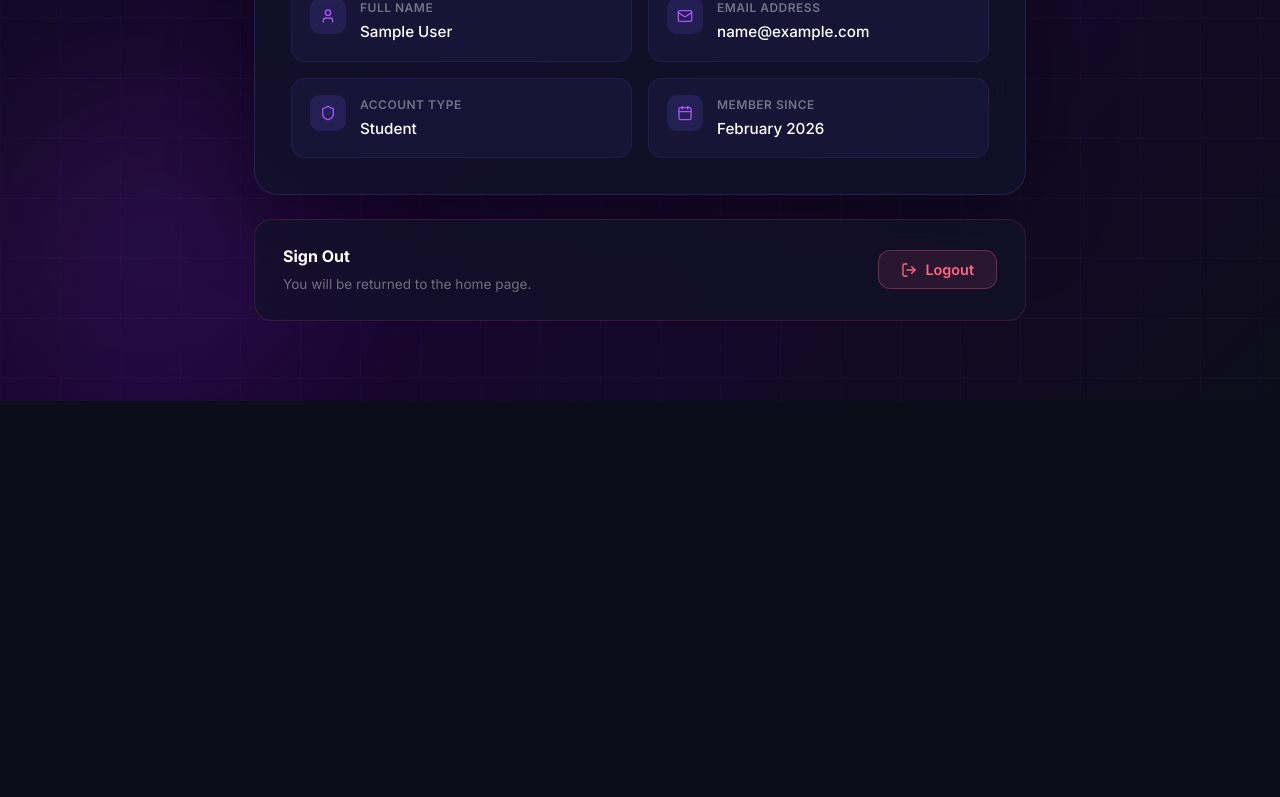
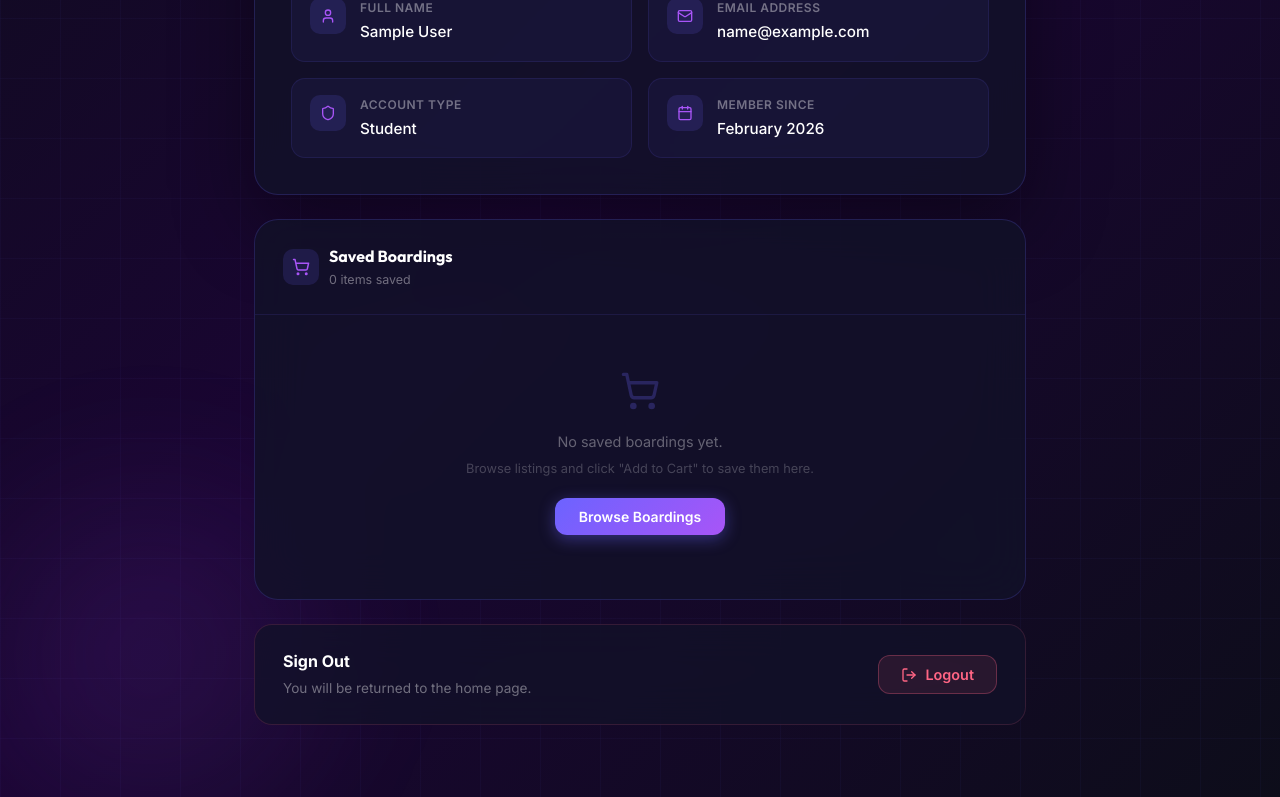
Before and after one commit to madhawadiyanath/unispace-frontend, a React (Vite) app: page /profile in a window 1280 px wide. Shown: the part 582-1379 px from the top of the page. Before the commit the page ends 983 px from the top, so only its background shows below. Built offline with nearby package versions, Linux system fonts and the light colour scheme; sample sign-in values are in the browser's storage.

Commit message:
It shows in user profile

```diff
--- a/src/Pages/UserProfilePage.tsx
+++ b/src/Pages/UserProfilePage.tsx
@@ -15,6 +15,9 @@ import {
   Clock,
   CheckCircle,
   XCircle,
+  ShoppingCart,
+  Trash2,
+  ExternalLink,
 } from 'lucide-react';
 
 const API_BASE = 'http://localhost:5000';
@@ -29,6 +32,15 @@ interface Boarding {
   createdAt: string;
 }
 
+interface CartItem {
+  _id: string;
+  title: string;
+  price: number;
+  location: string;
+  photos: string[];
+  timestamp: number;
+}
+
 interface UserData {
   _id: string;
   name: string;
@@ -41,6 +53,7 @@ const UserProfilePage = () => {
   const [currentUser, setCurrentUser] = useState<UserData | null>(null);
   const [myBoardings, setMyBoardings] = useState<Boarding[]>([]);
   const [loadingBoardings, setLoadingBoardings] = useState(false);
+  const [cartItems, setCartItems] = useState<CartItem[]>([]);
 
   useEffect(() => {
     const stored = localStorage.getItem('user');
@@ -50,6 +63,12 @@ const UserProfilePage = () => {
     }
     const user = JSON.parse(stored);
     setCurrentUser(user);
+
+    // Load cart items from localStorage
+    const savedCart = localStorage.getItem('boardingCart');
+    if (savedCart) {
+      try { setCartItems(JSON.parse(savedCart)); } catch {}
+    }
 
     // Fetch landlord's own boarding submissions
     if (user.userType === 'landlord') {
@@ -61,6 +80,12 @@ const UserProfilePage = () => {
         .finally(() => setLoadingBoardings(false));
     }
   }, [navigate]);
+
+  const handleRemoveFromCart = (id: string) => {
+    const updated = cartItems.filter(item => item._id !== id);
+    setCartItems(updated);
+    localStorage.setItem('boardingCart', JSON.stringify(updated));
+  };
 
   const handleLogout = () => {
     localStorage.removeItem('user');
@@ -386,6 +411,107 @@ const UserProfilePage = () => {
           </div>
         )}
 
+        {/* ── Saved Boardings (Cart) section ── */}
+        <div
+          style={{
+            marginTop: '24px',
+            background: 'rgba(18, 18, 40, 0.80)',
+            backdropFilter: 'blur(24px)',
+            border: '1px solid rgba(108,99,255,0.2)',
+            borderRadius: '24px',
+            overflow: 'hidden',
+          }}
+        >
+          {/* Section header */}
+          <div style={{ padding: '24px 28px', borderBottom: '1px solid rgba(108,99,255,0.12)', display: 'flex', alignItems: 'center', justifyContent: 'space-between', flexWrap: 'wrap', gap: '12px' }}>
+            <div style={{ display: 'flex', alignItems: 'center', gap: '10px' }}>
+              <div style={{ width: '36px', height: '36px', borderRadius: '10px', background: 'rgba(108,99,255,0.15)', display: 'flex', alignItems: 'center', justifyContent: 'center' }}>
+                <ShoppingCart size={18} color="#a855f7" />
+              </div>
+              <div>
+                <h3 style={{ margin: 0, color: '#fff', fontFamily: "'Outfit', sans-serif", fontWeight: 700, fontSize: '1rem' }}>Saved Boardings</h3>
+                <p style={{ margin: 0, color: 'rgba(255,255,255,0.4)', fontSize: '0.78rem' }}>{cartItems.length} item{cartItems.length !== 1 ? 's' : ''} saved</p>
+              </div>
+            </div>
+            {cartItems.length > 0 && (
+              <button
+                onClick={() => { setCartItems([]); localStorage.setItem('boardingCart', '[]'); }}
+                style={{ display: 'flex', alignItems: 'center', gap: '6px', padding: '7px 14px', borderRadius: '10px', background: 'rgba(255,101,132,0.08)', border: '1px solid rgba(255,101,132,0.25)', color: '#FF6584', fontSize: '0.8rem', fontWeight: 600, cursor: 'pointer', transition: 'all 0.2s' }}
+                onMouseEnter={(e) => { (e.currentTarget as HTMLElement).style.background = 'rgba(255,101,132,0.18)'; }}
+                onMouseLeave={(e) => { (e.currentTarget as HTMLElement).style.background = 'rgba(255,101,132,0.08)'; }}
+              >
+                <Trash2 size={13} /> Clear All
+              </button>
+            )}
+          </div>
+
+          {/* Cart items list */}
+          <div style={{ padding: '16px 28px 24px' }}>
+            {cartItems.length === 0 ? (
+              <div style={{ textAlign: 'center', padding: '40px 0' }}>
+                <ShoppingCart size={40} color="rgba(108,99,255,0.25)" style={{ marginBottom: '12px' }} />
+                <p style={{ margin: 0, color: 'rgba(255,255,255,0.35)', fontSize: '0.9rem' }}>No saved boardings yet.</p>
+                <p style={{ margin: '6px 0 0', color: 'rgba(255,255,255,0.22)', fontSize: '0.8rem' }}>Browse listings and click "Add to Cart" to save them here.</p>
+                <button
+                  onClick={() => navigate('/')}
+                  style={{ marginTop: '18px', padding: '10px 24px', borderRadius: '12px', background: 'linear-gradient(135deg, #6C63FF, #a855f7)', border: 'none', color: '#fff', fontWeight: 600, fontSize: '0.875rem', cursor: 'pointer', boxShadow: '0 4px 16px rgba(108,99,255,0.4)' }}
+                >
+                  Browse Boardings
+                </button>
+              </div>
+            ) : (
+              <div style={{ display: 'flex', flexDirection: 'column', gap: '12px' }}>
+                {cartItems.map(item => (
+                  <div
+                    key={item._id}
+                    style={{ display: 'flex', alignItems: 'center', gap: '14px', padding: '14px 16px', borderRadius: '16px', background: 'rgba(108,99,255,0.05)', border: '1px solid rgba(108,99,255,0.14)', transition: 'all 0.2s' }}
+                    onMouseEnter={(e) => { (e.currentTarget as HTMLElement).style.background = 'rgba(108,99,255,0.1)'; }}
+                    onMouseLeave={(e) => { (e.currentTarget as HTMLElement).style.background = 'rgba(108,99,255,0.05)'; }}
+                  >
+                    {/* Thumbnail */}
+                    <div style={{ width: '72px', height: '56px', borderRadius: '10px', overflow: 'hidden', flexShrink: 0, background: 'rgba(108,99,255,0.12)', display: 'flex', alignItems: 'center', justifyContent: 'center' }}>
+                      {item.photos && item.photos.length > 0 ? (
+                        <img src={`${API_BASE}${item.photos[0]}`} alt={item.title} style={{ width: '100%', height: '100%', objectFit: 'cover' }} />
+                      ) : (
+                        <Home size={22} color="rgba(108,99,255,0.4)" />
+                      )}
+                    </div>
+
+                    {/* Info */}
+                    <div style={{ flex: 1, minWidth: 0 }}>
+                      <div style={{ fontWeight: 700, fontSize: '0.92rem', color: '#fff', overflow: 'hidden', textOverflow: 'ellipsis', whiteSpace: 'nowrap' }}>{item.title}</div>
+                      <div style={{ fontSize: '0.78rem', color: 'rgba(255,255,255,0.45)', marginTop: '3px' }}>{item.location}</div>
+                      <div style={{ fontSize: '0.82rem', color: '#a78bfa', fontWeight: 700, marginTop: '3px' }}>LKR {item.price?.toLocaleString()} / mo</div>
+                    </div>
+
+                    {/* Actions */}
+                    <div style={{ display: 'flex', gap: '8px', flexShrink: 0 }}>
+                      <button
+                        onClick={() => navigate(`/boarding/${item._id}`)}
+                        style={{ width: '36px', height: '36px', borderRadius: '10px', background: 'rgba(108,99,255,0.15)', border: '1px solid rgba(108,99,255,0.3)', color: '#a78bfa', cursor: 'pointer', display: 'flex', alignItems: 'center', justifyContent: 'center', transition: 'all 0.2s' }}
+                        onMouseEnter={(e) => { (e.currentTarget as HTMLElement).style.background = 'rgba(108,99,255,0.3)'; }}
+                        onMouseLeave={(e) => { (e.currentTarget as HTMLElement).style.background = 'rgba(108,99,255,0.15)'; }}
+                        title="View Listing"
+                      >
+                        <ExternalLink size={15} />
+                      </button>
+                      <button
+                        onClick={() => handleRemoveFromCart(item._id)}
+                        style={{ width: '36px', height: '36px', borderRadius: '10px', background: 'rgba(255,101,132,0.08)', border: '1px solid rgba(255,101,132,0.25)', color: '#FF6584', cursor: 'pointer', display: 'flex', alignItems: 'center', justifyContent: 'center', transition: 'all 0.2s' }}
+                        onMouseEnter={(e) => { (e.currentTarget as HTMLElement).style.background = 'rgba(255,101,132,0.2)'; }}
+                        onMouseLeave={(e) => { (e.currentTarget as HTMLElement).style.background = 'rgba(255,101,132,0.08)'; }}
+                        title="Remove"
+                      >
+                        <Trash2 size={15} />
+                      </button>
+                    </div>
+                  </div>
+                ))}
+              </div>
+            )}
+          </div>
+        </div>
+
         {/* Logout card */}
         <div
           style={{
```
